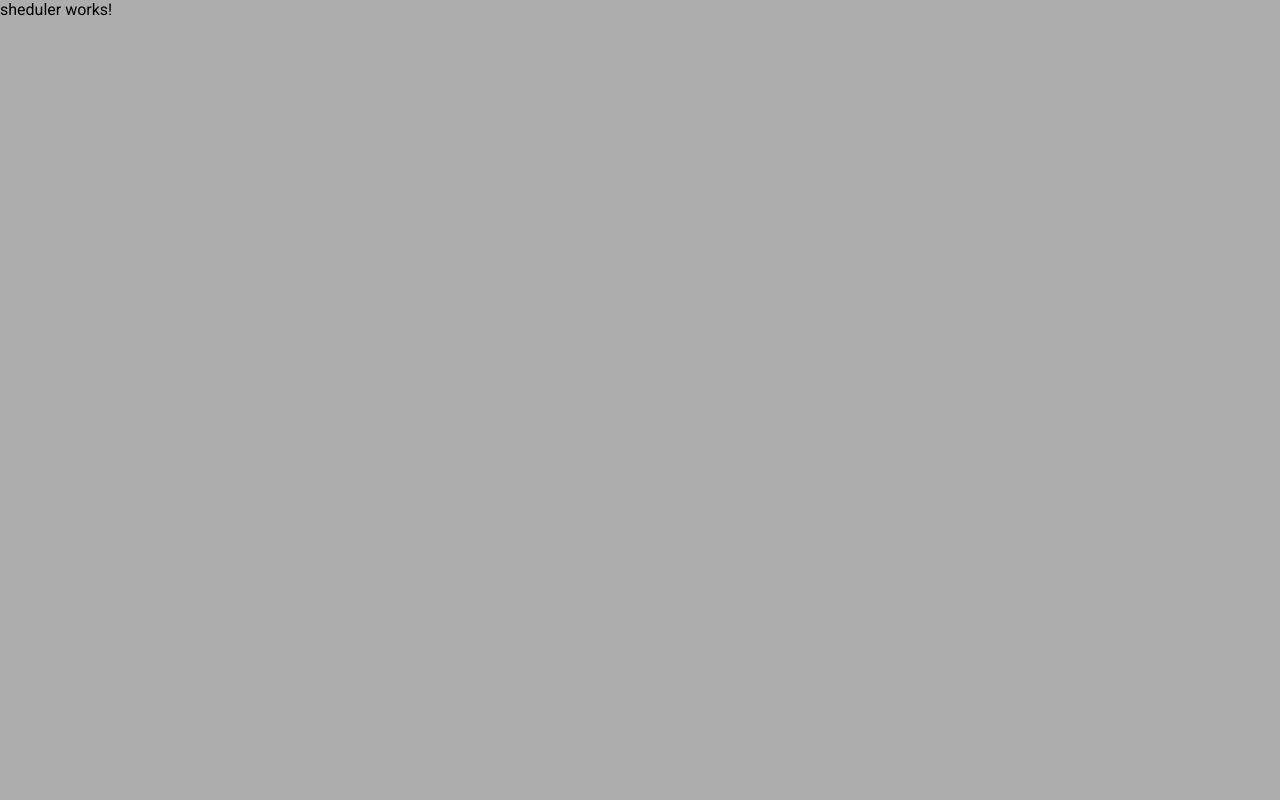
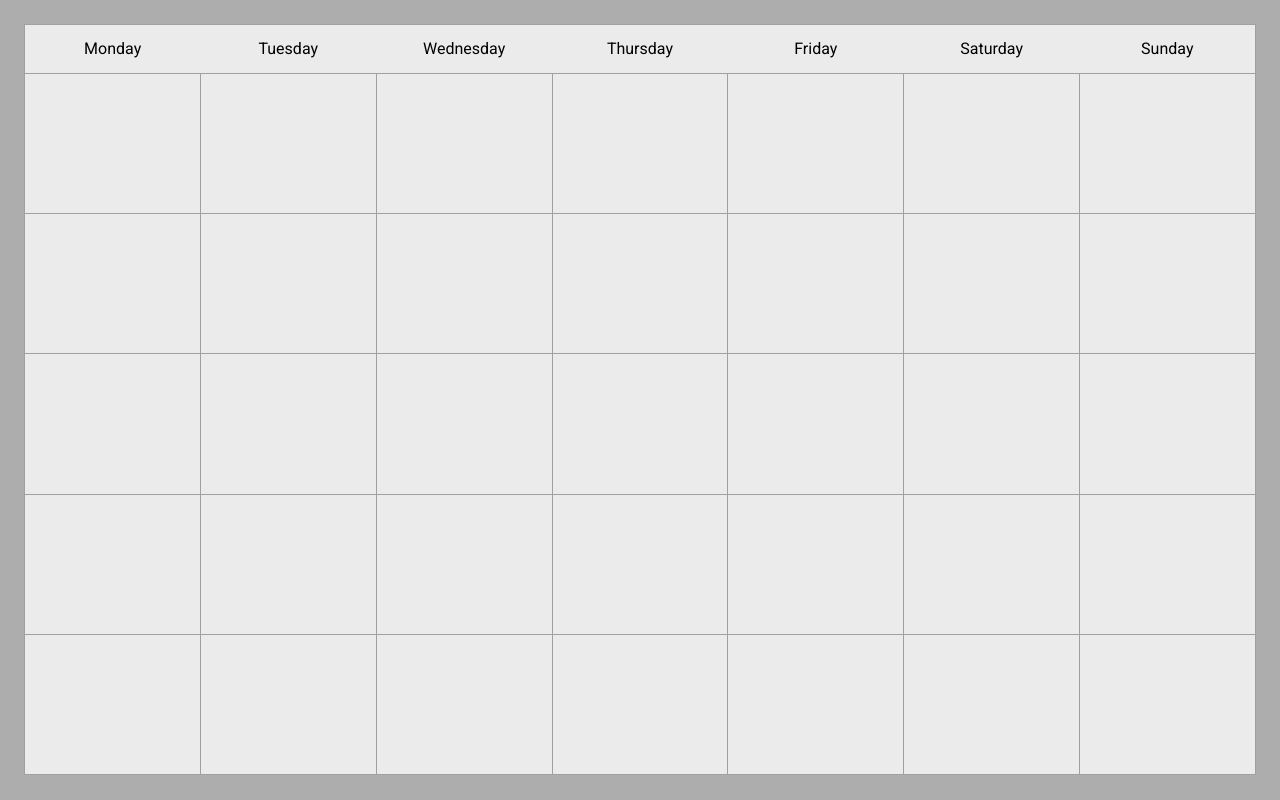
Before and after one commit to Overfirst/angular-scheduler, an Angular app: page / in a window 1280 px wide. Built offline with nearby package versions, Linux system fonts and the light colour scheme.

Commit message:
Created sheduler month view component (only layout)

```diff
--- a/src/app/shared/components/sheduler/sheduler.component.html
+++ b/src/app/shared/components/sheduler/sheduler.component.html
@@ -1 +1 @@
-<p>sheduler works!</p>
+<sheduler-month-view></sheduler-month-view>
--- /dev/null
+++ b/src/app/shared/components/sheduler/views/sheduler-month-view/sheduler-month-view.component.html
@@ -0,0 +1,33 @@
+<div class="month-view-box">
+  <div class="header-table">
+    <table>
+      <thead>
+        <tr>
+          <td>Monday</td>
+          <td>Tuesday</td>
+          <td>Wednesday</td>
+          <td>Thursday</td>
+          <td>Friday</td>
+          <td>Saturday</td>
+          <td>Sunday</td>
+        </tr>
+      </thead>
+    </table>
+  </div>
+
+  <div class="content-table">
+    <table>
+      <tbody>
+        <tr *ngFor="let in of [1, 2, 3, 4, 5]">
+          <td></td>
+          <td></td>
+          <td></td>
+          <td></td>
+          <td></td>
+          <td></td>
+          <td></td>
+        </tr>
+      </tbody>
+    </table>
+  </div>
+</div>
--- /dev/null
+++ b/src/app/shared/components/sheduler/views/sheduler-month-view/sheduler-month-view.component.scss
@@ -0,0 +1,46 @@
+$header-row-height: 48px;
+$box-padding: 24px;
+$border-color: rgb(160, 160, 160);
+
+.month-view-box {
+  padding: $box-padding;
+}
+
+table {
+  border-collapse: collapse;
+  width: 100%;
+  table-layout: fixed;
+
+  td {
+    overflow: hidden;
+    white-space: nowrap;
+    text-overflow: ellipsis;
+    border: 1px solid $border-color;
+    background: rgb(235, 235, 235);
+  }
+}
+
+.header-table {
+  td {
+    border: none;
+    border-top: 1px solid $border-color;
+    height: $header-row-height;
+    text-align: center;
+
+    &:first-child {
+      border-left: 1px solid $border-color;
+    }
+
+    &:last-child {
+      border-right: 1px solid $border-color;
+    }
+  }
+}
+
+.content-table {
+  td {
+    padding: 8px 16px;
+    height: calc((100vh - (#{$header-row-height + 2 * ($box-padding + 1)})) / 5);
+    min-height: 128px;
+  }
+}
--- /dev/null
+++ b/src/app/shared/components/sheduler/views/sheduler-month-view/sheduler-month-view.component.ts
@@ -0,0 +1,9 @@
+import { Component, ChangeDetectionStrategy } from '@angular/core';
+
+@Component({
+  selector: 'sheduler-month-view',
+  templateUrl: './sheduler-month-view.component.html',
+  styleUrls: ['./sheduler-month-view.component.scss'],
+  changeDetection: ChangeDetectionStrategy.OnPush
+})
+export class ShedulerMonthViewComponent { }
--- a/src/app/shared/modules/sheduler.module.ts
+++ b/src/app/shared/modules/sheduler.module.ts
@@ -1,10 +1,11 @@
 import { NgModule } from '@angular/core';
 import { SharedModule } from './shared.module';
 import { ShedulerComponent } from '../components/sheduler/sheduler.component';
+import { ShedulerMonthViewComponent } from '../components/sheduler/views/sheduler-month-view/sheduler-month-view.component';
 
 @NgModule({
   imports: [SharedModule],
-  declarations: [ShedulerComponent],
-  exports: [ShedulerComponent]
+  declarations: [ShedulerComponent, ShedulerMonthViewComponent],
+  exports: [ShedulerComponent, ShedulerMonthViewComponent]
 })
 export class ShedulerModule {}
```
